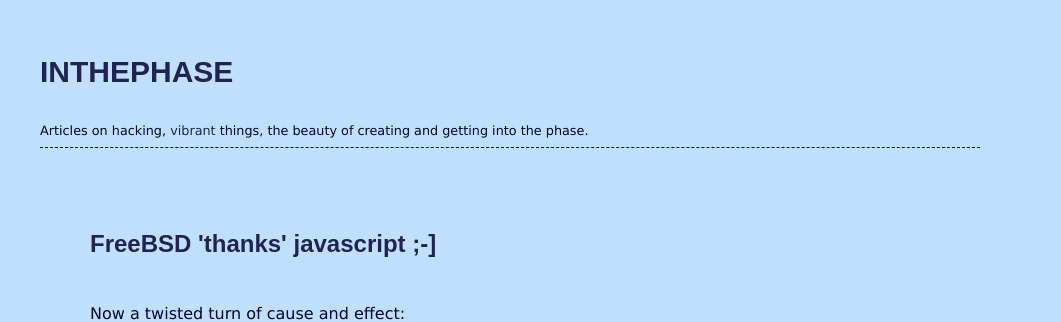
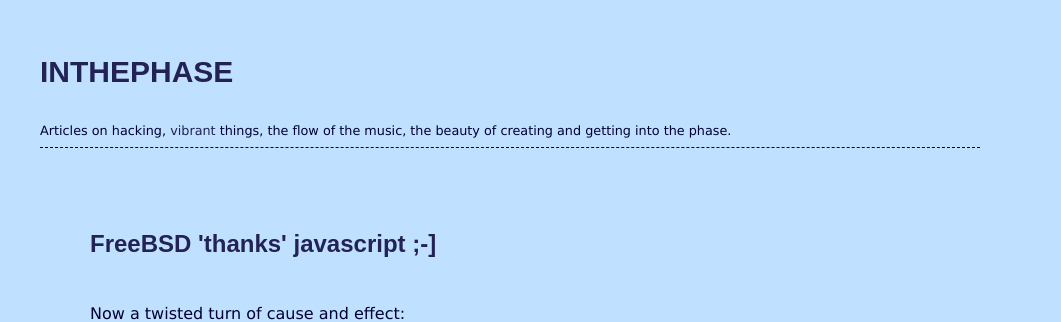
Before and after one commit to herenowcoder/herenowcoder.github.com, a Jekyll site: the page built from index.html, in a window 1280 px wide. Shown: the top 322 px of the page, without its empty margins (130-1191 px from the left). Built offline with Jekyll 4.4.1, drawn with Linux system fonts in a browser that asks for light colours; the list of posts is cut into pages by our own code.

Commit message:
music!!!!

```diff
--- a/_includes/header.html
+++ b/_includes/header.html
@@ -1,7 +1,7 @@
 	<div class='grid_16 header'>
 		<h1><a href="/">inthephase</a></h1>
 		<div class='header-summary'>
-			Articles on hacking, <span class='link'>vibrant</span> things,
+			Articles on hacking, <span class='link'>vibrant</span> things, the flow of the music,
             the beauty of creating and getting into the phase.
 		</div>
 	</div>
```
